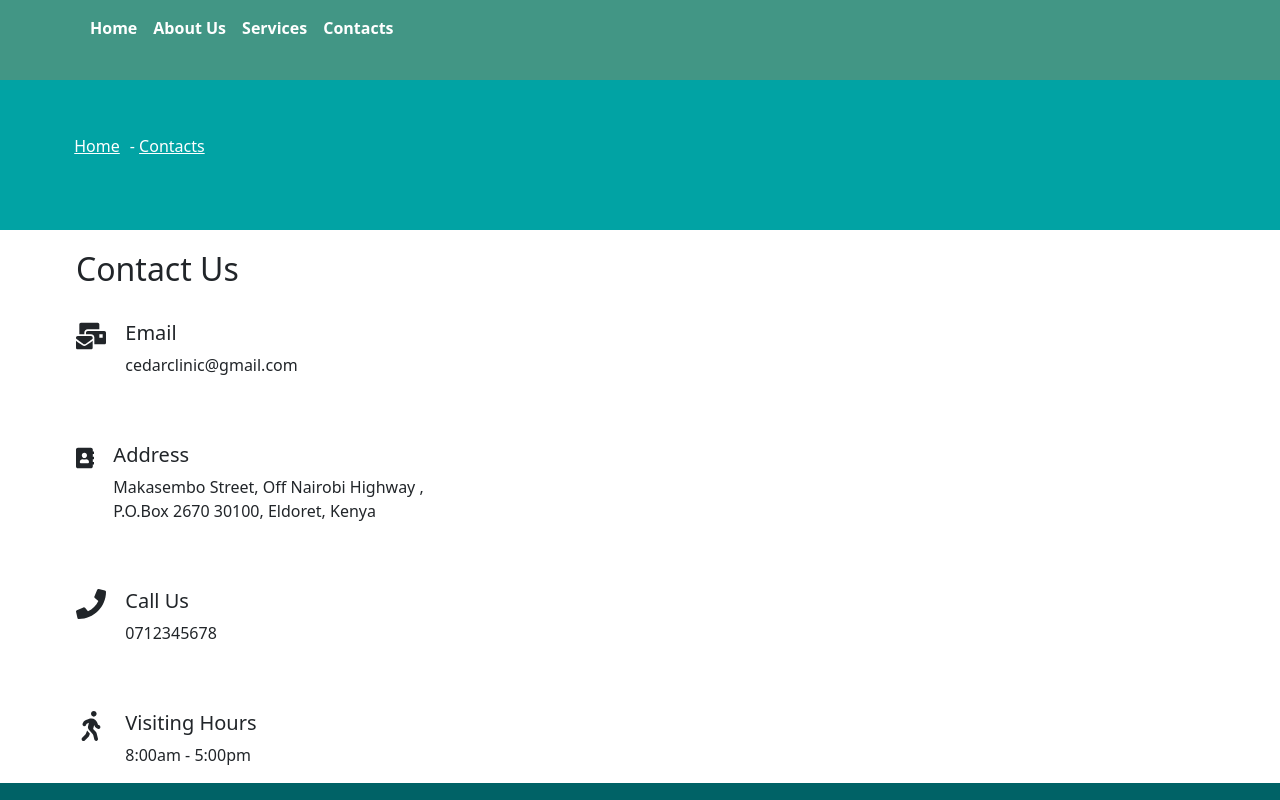
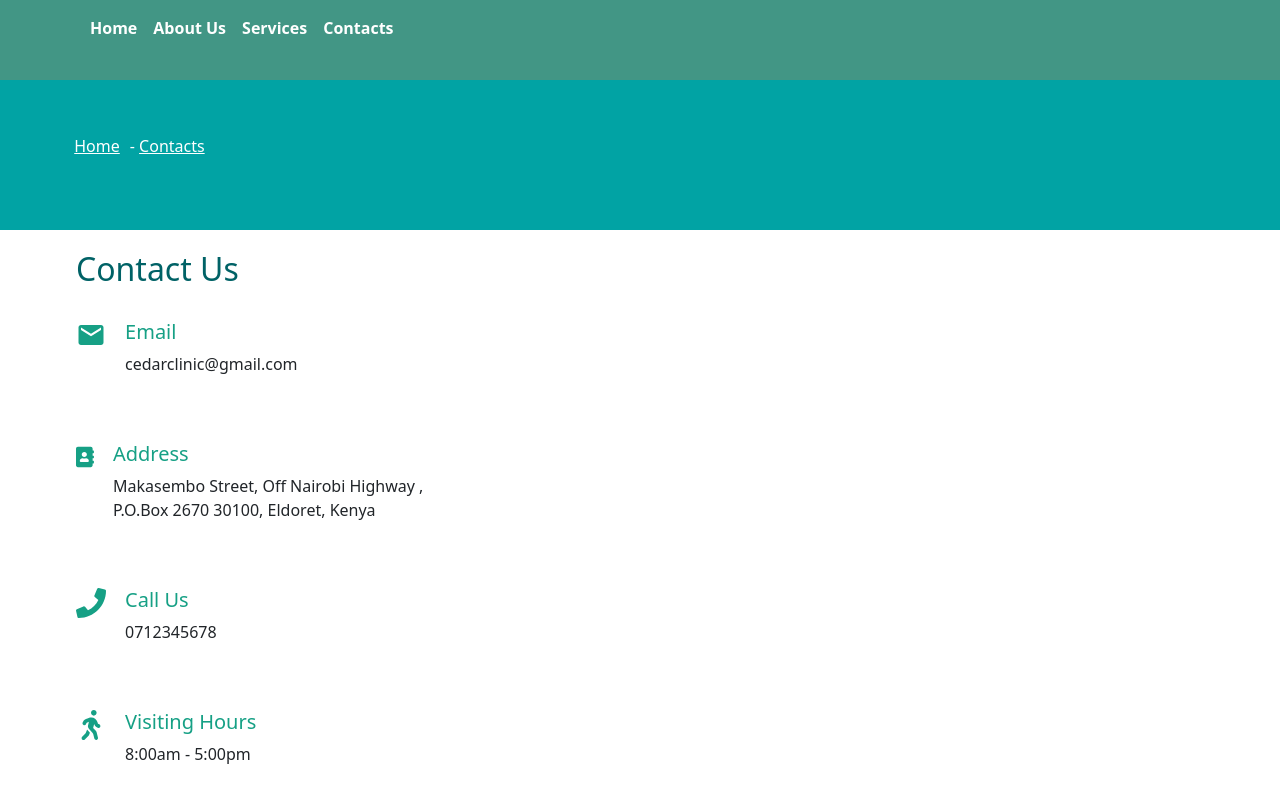
Before and after one commit to Marcelkibor/Cedar-Clinic, a React (Vite) app: page /contacts in a window 1280 px wide. Shown: the top 800 px of the page. Built offline with nearby package versions, Linux system fonts and the light colour scheme.

Commit message:
Font color styles

```diff
--- a/src/components/AboutUs.tsx
+++ b/src/components/AboutUs.tsx
@@ -79,8 +79,8 @@ const AboutUs=() => {
        initial='hidden'
        animate='visible'
        >
-      <h2>About Us</h2>
-    <p>Welcome to Cedar Clinic, where your health is our priority. At Cedar, we are dedicated to providing comprehensive and compassionate medical care to individuals and families. Our team of experienced healthcare professionals is committed to delivering personalized treatment plans tailored to meet your unique needs. From routine check-ups to specialized treatments, we strive to ensure your well-being at every step.
+      <h2 style={{color:'#006266'}}>About Us</h2>
+    <p style={{color:'#0a3d62'}}>Welcome to Cedar Clinic, where your health is our priority. At Cedar, we are dedicated to providing comprehensive and compassionate medical care to individuals and families. Our team of experienced healthcare professionals is committed to delivering personalized treatment plans tailored to meet your unique needs. From routine check-ups to specialized treatments, we strive to ensure your well-being at every step.
 <br></br><br></br><p>
 With state-of-the-art facilities and the latest medical advancements, Cedar Clinic is your trusted partner in achieving and maintaining optimal health. Trust us to be your healthcare destination, where quality care and patient satisfaction are at the heart of everything we do.
 </p>
@@ -102,8 +102,8 @@ With state-of-the-art facilities and the latest medical advancements, Cedar Clin
   animate={mVV}
   className='about-mvv'
 >
-     <h2>Mission</h2>
-    <p>Our mission at Cedar Clinic is to enhance the health and well-being of our community by providing exceptional medical care, promoting preventive practices, and fostering a culture of compassion and trust.</p>
+     <h2 style={{color:'#006266'}}>Mission</h2>
+    <p style={{color:'#0a3d62'}}>Our mission at Cedar Clinic is to enhance the health and well-being of our community by providing exceptional medical care, promoting preventive practices, and fostering a culture of compassion and trust.</p>
   </motion.div>
     </Col>
       <Col>
@@ -113,8 +113,8 @@ With state-of-the-art facilities and the latest medical advancements, Cedar Clin
         variants={popUp(1)}
         animate={mVV}
       >
-        <h2>Vision</h2>
-      <p>Our vision at Cedar Clinic is to be the leading healthcare provider in our region, recognized for our commitment to excellence, innovation, and patient-centered care. We aim to continuously improve and expand our services to meet the evolving needs of our community.</p>
+        <h2 style={{color:'#006266'}}>Vision</h2>
+      <p style={{color:'#0a3d62'}}>Our vision at Cedar Clinic is to be the leading healthcare provider in our region, recognized for our commitment to excellence, innovation, and patient-centered care. We aim to continuously improve and expand our services to meet the evolving needs of our community.</p>
       </motion.div>
     </Col>
   <Col>
@@ -124,9 +124,9 @@ With state-of-the-art facilities and the latest medical advancements, Cedar Clin
   variants={fadeLeft}
   animate={mVV}
   >
-  <h2>Values</h2>
+  <h2 style={{color:'#006266'}}>Values</h2>
       {coreValues.map((value)=>(
-        <ul>
+        <ul style={{color:'#0a3d62'}}>
       <li>{value}</li>
     </ul>
     ))}
@@ -142,10 +142,6 @@ With state-of-the-art facilities and the latest medical advancements, Cedar Clin
      {whyChoose.map((item:any)=>(
     <Col sm={12} md={12} lg={3}>
       <motion.div
-      animate={iconAnim}
-      variants={popUp(0.5)}
-      id='icons'
-      initial='hidden'
       style={{display:'block',justifyContent:'center',paddingBottom:'5%'}}>
       <div
       style={{display:'flex',justifyContent:'center',marginTop:'10%'}}>
@@ -171,8 +167,8 @@ With state-of-the-art facilities and the latest medical advancements, Cedar Clin
     {count && clinicalNumbers.map((item:any)=>(
       <Col className='counter-col'key={item.id}>
         {React.createElement(numberIcons[item.id],{style:{color:'#01a3a4', width:'40px',height:'40px'}})}
-        <h2><CountUp start={0} end={item.number} delay={0.5}/>+</h2>
-        <h5>{item.title}</h5>
+        <h2 style={{color:'#006266'}}><CountUp start={0} end={item.number} delay={0.5}/>+</h2>
+        <h5 style={{color:'#0a3d62'}}>{item.title}</h5>
       </Col>
     ))}
     </Row>
--- a/src/components/Contacts.tsx
+++ b/src/components/Contacts.tsx
@@ -1,8 +1,9 @@
 import Navigation from './Layouts/NavigationBar'
 import ServicesHeader from './Services/ServicesHeader'
 import {Row,Col} from 'react-bootstrap';
-import {FaMailBulk,FaAddressBook,FaWalking,FaPhone} from 'react-icons/fa'
+import {FaAddressBook,FaWalking,FaPhone} from 'react-icons/fa'
 import Footer from './Layouts/Footer'
+import {MdEmail} from 'react-icons/md'
 const Contacts = () => {
   return (
     <>
@@ -10,35 +11,35 @@ const Contacts = () => {
         <Navigation/>
         <ServicesHeader pathname = {window.location.pathname}/>
       </div>
-     <Row style = {{marginTop:'90px',marginLeft:'5%'}}>
-      <h2>Contact Us</h2>
+     <Row style = {{margin:'7% 0% 5% 5%'}}>
+      <h2 style={{color:'#006266'}}>Contact Us</h2>
       <Col md={4} sm={6} lg={4} className="mr-2" style={{height: 'fit-content',marginTop:'2%' }}>
       <>
       <div style={{display:'flex'}}>
-      <FaMailBulk size = {30}/>
+      <MdEmail  color = "#16a085"size = {30}/>
       <div style = {{display:'block', marginLeft:'5%'}}>
-      <h5>Email</h5>
+      <h5 style={{color:'#16a085'}}>Email</h5>
       <p>cedarclinic@gmail.com</p>
       </div>
       </div>
       <div style={{display:'flex',marginTop:'50px'}}>
-        <FaAddressBook size = {30}/>
+        <FaAddressBook color = "#16a085" size = {30}/>
         <div style = {{display:'block', marginLeft:'5%'}}>
-        <h5>Address</h5>
+        <h5 style={{color:'#16a085'}}>Address</h5>
       <p>Makasembo Street, Off Nairobi Highway , P.O.Box 2670 30100, Eldoret, Kenya</p>
         </div>
       </div>
       <div style={{display:'flex',marginTop:'50px'}}>
-        <FaPhone size = {30}/>
+        <FaPhone color = "#16a085" size = {30}/>
         <div style = {{display:'block', marginLeft:'5%'}}>
-        <h5>Call Us</h5>
+        <h5 style={{color:'#16a085'}}>Call Us</h5>
         <p>0712345678</p>
         </div>
       </div>
       <div style={{display:'flex',marginTop:'50px'}}>
-        <FaWalking size = {30}/>
+        <FaWalking color = "#16a085" size = {30}/>
         <div style = {{display:'block', marginLeft:'5%'}}>
-        <h5>Visiting Hours</h5>
+        <h5 style={{color:'#16a085'}}>Visiting Hours</h5>
         <p>8:00am - 5:00pm </p>
         </div>
       </div>
--- a/src/components/DataFiles/ClinicalProcess.ts
+++ b/src/components/DataFiles/ClinicalProcess.ts
@@ -1,4 +1,4 @@
-import {FaUserNurse,FaHandHoldingMedical,FaWalking,FaCheck, FaComment, FaFileMedical } from 'react-icons/fa';
+import {FaUserNurse,FaHandHoldingMedical} from 'react-icons/fa';
 import { IconType } from "react-icons"
 import { FaPeopleArrows,FaFileMedicalAlt } from 'react-icons/fa';
 import {GiBoltDrop,GiLovers,GiHypodermicTest} from 'react-icons/gi'
@@ -39,13 +39,6 @@ const clinicalNumbers:clinicNumber[]=[
     {id:4,number:1000,title:'Monthly Patients'},
 
 ];
-const processIcons:{[key:number]:IconType} = {
-    1:FaWalking,
-    2:FaCheck,
-    3:FaComment,
-    4:FaFileMedical,
-    5:FaWalking
-};
 const numberIcons:{[key:number]:IconType} = {
     1:FaFileMedicalAlt,
     2:LiaMoneyCheckAltSolid,
@@ -60,4 +53,4 @@ const whyChooseIcons:{[key:number]:IconType} = {
 };
 
 
-export {clinicalProcess,processIcons,whyChoose,whyChooseIcons,clinicalNumbers,numberIcons}
+export {clinicalProcess,whyChoose,whyChooseIcons,clinicalNumbers,numberIcons}
--- a/src/components/InsuranceProviders.tsx
+++ b/src/components/InsuranceProviders.tsx
@@ -43,7 +43,7 @@ const InsuranceProviders = () => {
   return (
     <>
       <div className="ip-intro">
-        <h1>Our Insurance Providers</h1>
+        <h1 style={{color:'#006266'}}>Our Insurance Providers</h1>
       </div>
       <div>
       <Slider {...settings}>
--- a/src/components/Services/AllServices.tsx
+++ b/src/components/Services/AllServices.tsx
@@ -35,10 +35,10 @@ const AllServices = () => {
       </div>
       <div style={{ marginLeft: '20%' }}>
         <Card.Body>
-          <Card.Title style={{ color: '#218c74' }}>
-          <NavLink  style={{color:'#22a6b3',fontWeight:'bold'}}to={`${encodeURIComponent(formatNames(service.name))}`}>{service.name}</NavLink>
+          <Card.Title>
+          <NavLink  style={{color:'#006266',fontWeight:'bold'}}to={`${encodeURIComponent(formatNames(service.name))}`}>{service.name}</NavLink>
             </Card.Title>
-          <Card.Text>{service.description}</Card.Text>
+          <Card.Text style={{color:'#0a3d62'}}>{service.description}</Card.Text>
         </Card.Body>
       </div>
     </Card>
--- a/src/components/Services/SliderServices.tsx
+++ b/src/components/Services/SliderServices.tsx
@@ -46,7 +46,7 @@ const SliderServices = () => {
   return (
 <div className="main-services">
   <div className="ip-intro">
-  <h1>Explore Our Services </h1>
+  <h1 style={{color:'#006266'}}>Explore Our Services </h1>
   </div>
 <div style={{marginTop:'30px'}}>
   <Slider {...settings}>
@@ -55,14 +55,14 @@ const SliderServices = () => {
 
             <Card className="main-service-card">
   <div className="main-sv-icons-div">
-  {React.createElement(serviceIcons[service.id],{ style: { width: '70%', height: '70%', color:'#218c74' }})}
+  {React.createElement(serviceIcons[service.id],{ style: { width: '70%', height: '70%', color:'#006266' }})}
   </div>
   <div style={{ marginLeft: '20%' }}>
     <Card.Body>
       <h5>
-      <NavLink to={`services/${encodeURIComponent(service.name)}`} style={{ color: '#218c74' }}>{service.name}</NavLink>
+      <NavLink to={`services/${encodeURIComponent(service.name)}`} style={{ color: '#0a3d62' }}>{service.name}</NavLink>
       </h5>
-      <Card.Text>{service.description}</Card.Text>
+      <Card.Text style={{color:'#006266'}}>{service.description}</Card.Text>
     </Card.Body>
   </div>
 </Card>
--- a/src/components/Timeline.tsx
+++ b/src/components/Timeline.tsx
@@ -4,8 +4,12 @@ import {
   VerticalTimelineElement,
 } from 'react-vertical-timeline-component';
 import 'react-vertical-timeline-component/style.min.css';
-import { FaClinicMedical,FaAccessibleIcon } from 'react-icons/fa';
 import { clinicalProcess } from './DataFiles/ClinicalProcess';
+import {FaWalking} from 'react-icons/fa'
+import {RiScales2Line} from 'react-icons/ri'
+import {BiTransfer} from 'react-icons/bi'
+import {BsCapsulePill} from 'react-icons/bs'
+import {GiTalk,GiWeightScale} from 'react-icons/gi'
 clinicalProcess
 
 
@@ -14,12 +18,12 @@ interface NumberIcons {
 }
 
 const numberIcons: NumberIcons = {
-  1: <FaClinicMedical />,
-  2: <FaAccessibleIcon />,
-  3: <FaClinicMedical />,
-  4: <FaClinicMedical />,
-  5: <FaClinicMedical />,
-  6: <FaClinicMedical />,
+  1: <FaWalking/>,
+  2: <GiWeightScale/>,
+  3: <GiTalk/>,
+  4: <BsCapsulePill/>,
+  5: <BiTransfer/>,
+  6:<FaWalking style={{ transform: 'scaleX(-1)' }} />
 };
 
 const Timeline: React.FC = () => {
```
